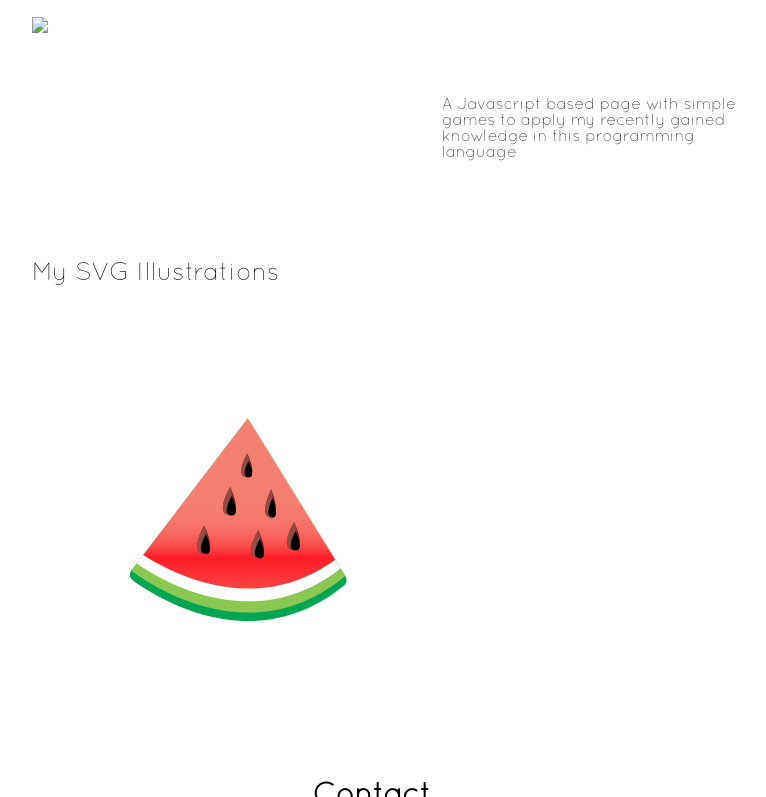
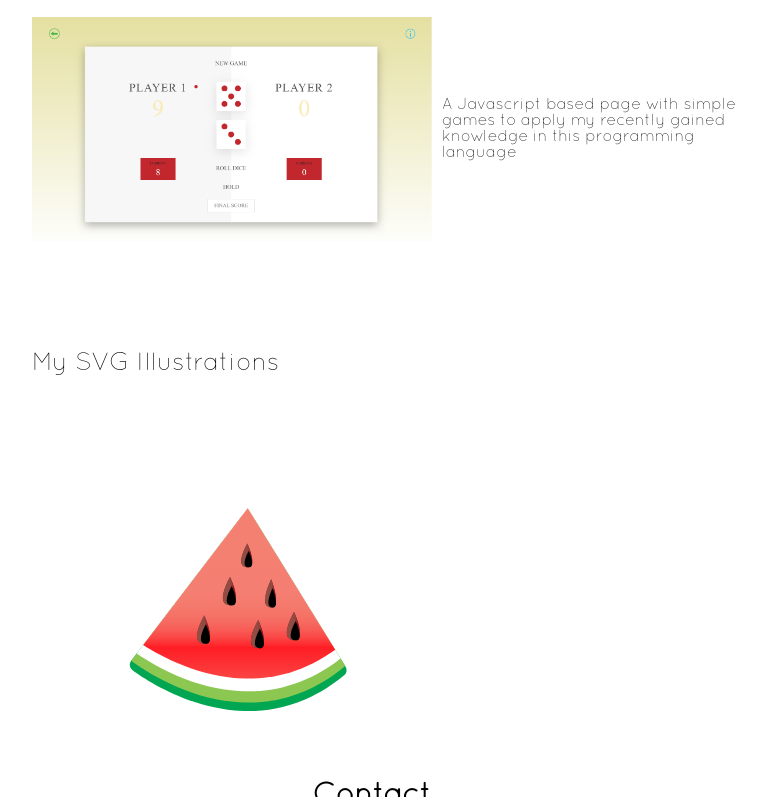
Before and after one commit to JessicaS97/JessicaS97.github.io, a plain HTML site: page eng.html in a window 1280 px wide. Shown: the part 5904-6701 px from the top of the page, without its empty margins (268-1034 px from the left). Drawn offline with nearby package versions, Linux system fonts and the light colour scheme; files whose address does not match are found by name.

Commit message:
Update eng.html

```diff
--- a/eng.html
+++ b/eng.html
@@ -163,7 +163,7 @@
 		</p></div>
 		<div id="web3"><a href="https://jessicajs.github.io/jessicajs/"><img src="personal.png"></a><p>Taking inspiration from Tumblr, I developed a journal of my life through Images.
 		</p> </div>
-		<div id="web4"><a href="https://jessicajs.github.io/jessicajs/"><img src=".png"></a><p>A Javascript based page with simple games to apply my recently gained knowledge in this programming language
+		<div id="web4"><a href="https://jessicajs.github.io/jessicajs/"><img src="diceGame.png"></a><p>A Javascript based page with simple games to apply my recently gained knowledge in this programming language
 		</p> </div>
 
 		<h2 class="w3-center">My SVG Illustrations</h2>
```
